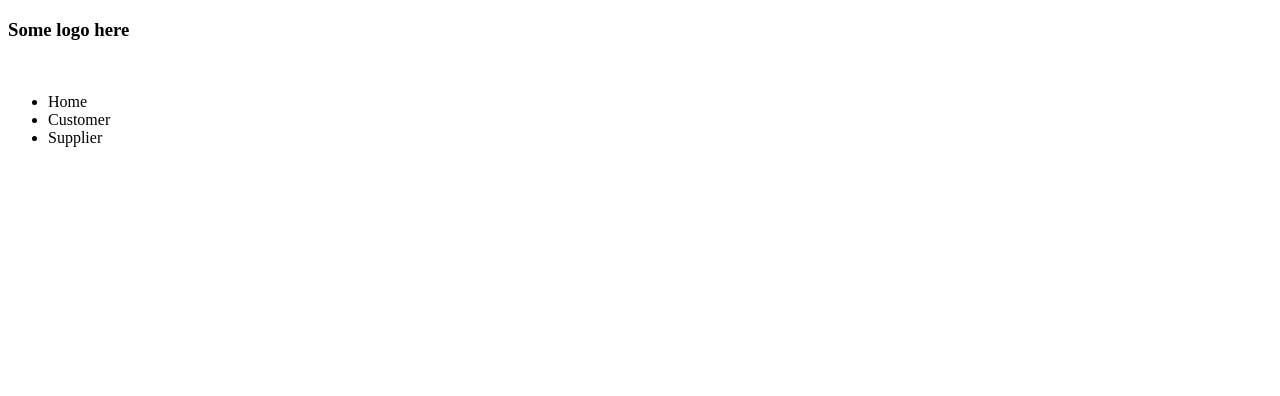
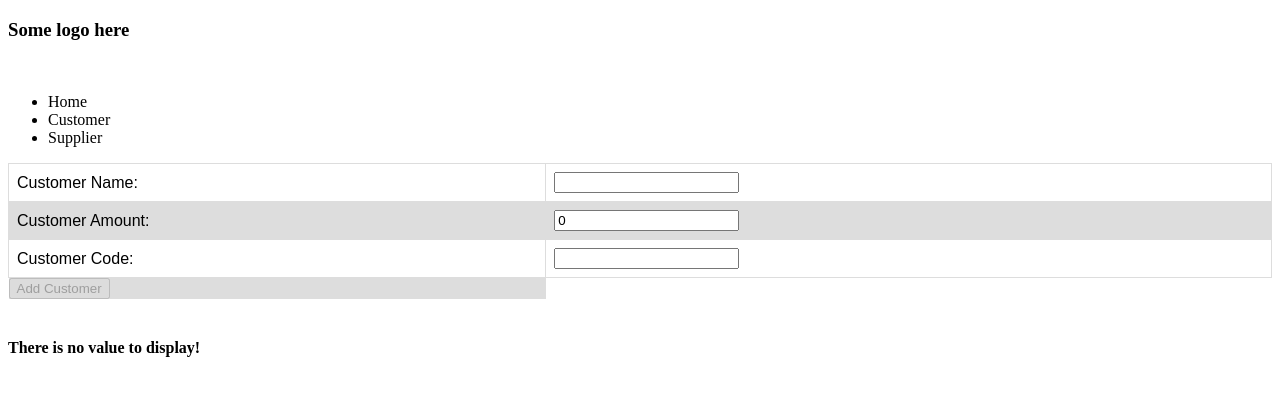
Before and after one commit to divsriv111/Angular-practice, an Angular app in the folder customer-app/: page /customer in a window 1280 px wide. Shown: the top 396 px of the page. Built offline with nearby package versions, Linux system fonts and the light colour scheme.

Commit message:
added form validations using formgroup

```diff
--- a/customer-app/src/app/customer/customer.component.css
+++ b/customer-app/src/app/customer/customer.component.css
@@ -0,0 +1,16 @@
+table {
+  font-family: arial, sans-serif;
+  border-collapse: collapse;
+  width: 100%;
+}
+
+td,
+th {
+  border: 1px solid #dddddd;
+  text-align: left;
+  padding: 8px;
+}
+
+tr:nth-child(even) {
+  background-color: #dddddd;
+}
--- a/customer-app/src/app/customer/customer.component.html
+++ b/customer-app/src/app/customer/customer.component.html
@@ -1,21 +1,30 @@
 <div>
+    <form [formGroup]="customerModel.customerFormGroup">
         <table>
             <tr>
                 <td>Customer Name:</td>
-            <td><input type="text" [(ngModel)]="customer.CustomerName"></td>
+                <td><input formControlName="customerNameControl" type="text" [(ngModel)]="customerModel.CustomerName">
+                </td>
+                <td [hidden]="!hasError('required','customerNameControl')">Customer name is required!</td>
             </tr>
             <tr>
                 <td>Customer Amount:</td>
-            <td><input type="text" [(ngModel)]="customer.CustomerAmount"></td>
+                <td><input type="text" [ngModelOptions]="{standalone:true}" [(ngModel)]="customerModel.CustomerAmount">
+                </td>
             </tr>
             <tr>
                 <td>Customer Code:</td>
-            <td><input type="text" [(ngModel)]="customer.CustomerCode"></td>
+                <td><input formControlName="customerCodeControl" type="text" [(ngModel)]="customerModel.CustomerCode">
+                </td>
+                <td [hidden]="!hasError('required','customerCodeControl')">Customer code is required!</td>
+                <td [hidden]="!hasError('pattern','customerCodeControl')">Customer code is not in proper format!</td>
             </tr>
             <tr>
-            <button (click)="AddCustomer($event)">Add Customer</button>
+                <button [disabled]="customerModel.customerFormGroup.invalid" (click)="AddCustomer($event)">Add
+                    Customer</button>
             </tr>
         </table>
+    </form>
 </div>
 <br>
 <ng-template #whenEmpty>
@@ -23,7 +32,12 @@
 </ng-template>
 
 <div *ngIf="isAvailable; else whenEmpty">
-    <table border="3px">
+    <table>
+        <tr>
+            <th>CustomerName</th>
+            <th>CustomerAmount</th>
+            <th>CustomerCode</th>
+        </tr>
         <tr *ngFor="let item of listOfCustomer">
             <td>{{item.CustomerName}}</td>
             <td>{{item.CustomerAmount}}</td>
--- a/customer-app/src/app/customer/customer.component.ts
+++ b/customer-app/src/app/customer/customer.component.ts
@@ -7,7 +7,7 @@ import { Customer } from 'src/models/customer';
   styleUrls: ['./customer.component.css'],
 })
 export class CustomerComponent implements OnInit {
-  customer: Customer = new Customer();
+  customerModel: Customer = new Customer();
   listOfCustomer: Array<Customer> = new Array<Customer>();
   isAvailable: boolean = this.listOfCustomer.length != 0;
   constructor() {}
@@ -15,9 +15,18 @@ export class CustomerComponent implements OnInit {
   ngOnInit(): void {}
 
   AddCustomer(event: any) {
-    this.listOfCustomer.push(this.customer);
-    this.customer = new Customer();
+    this.listOfCustomer.push(this.customerModel);
+    this.customerModel = new Customer();
     this.isAvailable = this.listOfCustomer.length != 0;
     console.log(this.listOfCustomer);
   }
+
+  hasError(typeOfValidator: string, controlGroupName: string): boolean {
+    return (
+      this.customerModel.customerFormGroup.dirty &&
+      this.customerModel.customerFormGroup.controls[controlGroupName].hasError(
+        typeOfValidator
+      )
+    );
+  }
 }
--- a/customer-app/src/app/routing/customer-routing.module.ts
+++ b/customer-app/src/app/routing/customer-routing.module.ts
@@ -2,7 +2,10 @@ import { NgModule } from '@angular/core';
 import { RouterModule, Routes } from '@angular/router';
 import { CustomerComponent } from '../customer/customer.component';
 
-const customerRoutes: Routes = [{ path: 'add', component: CustomerComponent }];
+const customerRoutes: Routes = [
+  { path: 'add', component: CustomerComponent },
+  { path: '', component: CustomerComponent },
+];
 
 @NgModule({
   imports: [RouterModule.forChild(customerRoutes)],
--- a/customer-app/src/app/routing/supplier-routing.module.ts
+++ b/customer-app/src/app/routing/supplier-routing.module.ts
@@ -2,7 +2,10 @@ import { NgModule } from '@angular/core';
 import { RouterModule, Routes } from '@angular/router';
 import { SupplierComponent } from '../supplier/supplier.component';
 
-const supplierRoutes: Routes = [{ path: 'add', component: SupplierComponent }];
+const supplierRoutes: Routes = [
+  { path: 'add', component: SupplierComponent },
+  { path: '', component: SupplierComponent },
+];
 
 @NgModule({
   imports: [RouterModule.forChild(supplierRoutes)],
--- a/customer-app/src/models/customer.ts
+++ b/customer-app/src/models/customer.ts
@@ -1,5 +1,34 @@
+import {
+  FormBuilder,
+  FormGroup,
+  FormControl,
+  Validator,
+  Validators,
+} from '@angular/forms';
+
 export class Customer {
+  customerFormGroup: FormGroup = new FormBuilder().group({});
+
   CustomerName: string = '';
   CustomerAmount: number = 0;
   CustomerCode: string = '';
+
+  constructor() {
+    //single validator
+    this.customerFormGroup.addControl(
+      'customerNameControl',
+      new FormControl('', Validators.required)
+    );
+    //multiple validator
+    this.customerFormGroup.addControl(
+      'customerCodeControl',
+      new FormControl(
+        '',
+        Validators.compose([
+          Validators.required,
+          Validators.pattern('^[0-9]{4,4}$'),
+        ])
+      )
+    );
+  }
 }
```
Also changed, not shown: customer-app/src/app/customer/customer.module.ts (+7 -2 lines). Lines whose indentation alone changed are shown as unchanged.
